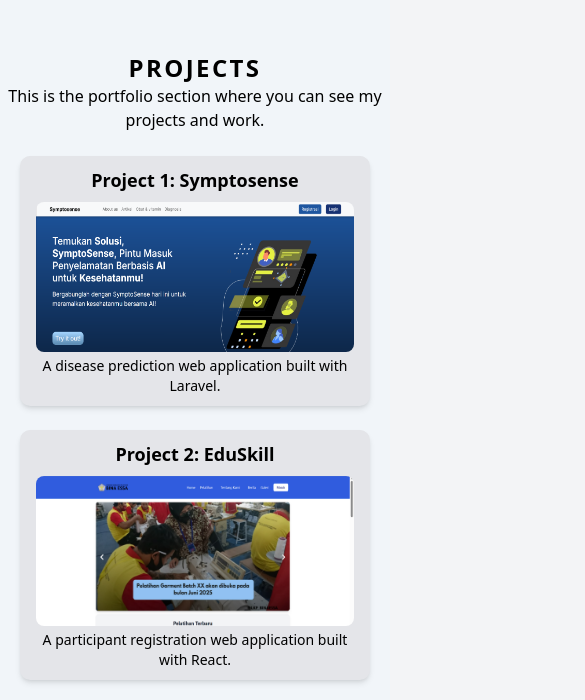
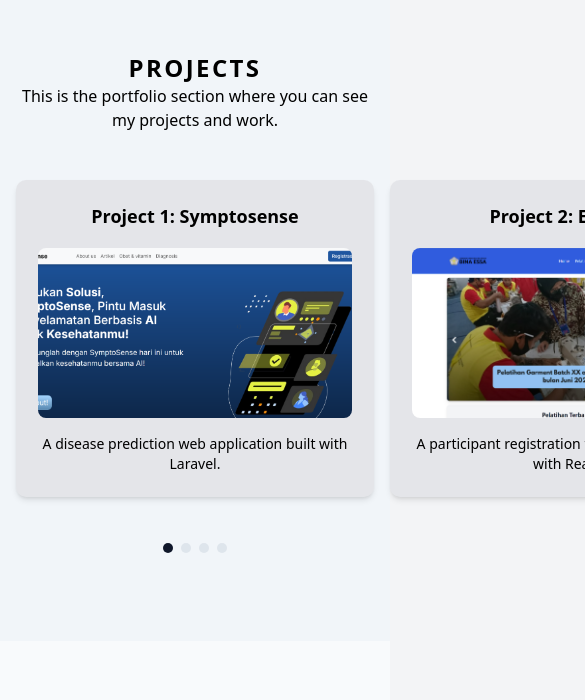
Before and after one commit to Revou-FSSE-Feb26/milestone-1-Sayiki, a plain HTML site: page index.html in a window 390 px wide. Shown: the part 2384-3084 px from the top of the page, 585 px wide, since content can reach past the window. Drawn offline with nearby package versions, Linux system fonts and the light colour scheme.

Commit message:
Add Swiper initialization for project carousel with responsive settings

```diff
--- a/css/index.css
+++ b/css/index.css
@@ -23,6 +23,122 @@ article:hover {
 
 html {
   scroll-behavior: smooth;
+}
+
+.project-swiper {
+  max-width: 1200px;
+  margin: 0 auto;
+  padding-bottom: 8px;
+  position: relative;
+  overflow: visible;
+}
+
+.project-swiper .swiper-wrapper {
+  align-items: stretch;
+}
+
+#portfolio .project-card {
+  display: flex;
+  flex-direction: column;
+  justify-content: flex-start;
+  align-items: center;
+  width: auto;
+  height: auto;
+  min-height: 330px;
+  padding: 28px;
+  color: inherit;
+  text-decoration: none;
+  transition:
+    box-shadow 0.25s ease,
+    transform 0.25s ease;
+}
+
+#portfolio .project-card figure {
+  display: flex;
+  flex: 1;
+  flex-direction: column;
+  gap: 16px;
+  justify-content: flex-start;
+  width: 100%;
+}
+
+#portfolio .project-card h3 {
+  width: 100%;
+  margin-bottom: 18px;
+  padding-bottom: 0;
+  text-align: center;
+}
+
+#portfolio .project-card figcaption {
+  margin-top: 0;
+  line-height: 1.45;
+}
+
+#portfolio .project-card:hover {
+  box-shadow: 0 12px 24px rgba(15, 23, 42, 0.16);
+  transform: translateY(-4px);
+  cursor: pointer;
+}
+
+.project-swiper-controls {
+  display: flex;
+  align-items: center;
+  justify-content: center;
+  gap: 28px;
+  min-height: 44px;
+  margin-top: 28px;
+}
+
+.project-swiper .swiper-button-next,
+.project-swiper .swiper-button-prev {
+  position: static;
+  flex: 0 0 40px;
+  margin: 0;
+  color: #0f172a;
+  width: 40px;
+  height: 40px;
+  border-radius: 50%;
+  padding: 10px;
+  box-shadow: 0 2px 8px rgba(0, 0, 0, 0.15);
+}
+
+.project-swiper .swiper-button-next:hover,
+.project-swiper .swiper-button-prev:hover {
+  background: #f8fafc;
+}
+
+.project-swiper .swiper-button-next::after,
+.project-swiper .swiper-button-prev::after {
+  font-size: 20px !important;
+  font-weight: bold;
+}
+
+.project-swiper .swiper-pagination-bullet {
+  background: #94a3b8 !important;
+  width: 10px;
+  height: 10px;
+}
+
+.project-swiper .swiper-pagination-bullet-active {
+  background: #0f172a !important;
+}
+
+.project-swiper .swiper-pagination {
+  position: static;
+  width: auto !important;
+  transform: none !important;
+}
+
+@media (max-width: 768px) {
+  #portfolio .project-card {
+    min-height: 300px;
+    padding: 22px;
+  }
+
+  .project-swiper .swiper-button-next,
+  .project-swiper .swiper-button-prev {
+    display: none;
+  }
 }
 
 .contact-table {
@@ -91,9 +207,10 @@ html {
     blink-caret 0.75s step-end infinite;
 }
 
-#portfolio article img {
+#portfolio .project-card img {
   width: 100%;
-  height: 150px;
+  height: 170px;
+  object-fit: cover;
   object-position: center;
 }
 
--- a/index.html
+++ b/index.html
@@ -4,7 +4,6 @@
     <meta charset="UTF-8" />
     <meta name="viewport" content="width=device-width, initial-scale=1.0" />
     <title>Arzaq's Web Portofolio</title>
-    <link href="css/index.css" rel="stylesheet" />
     <link
       rel="stylesheet"
       href="https://cdn.jsdelivr.net/gh/devicons/devicon@latest/devicon.min.css"
@@ -13,6 +12,11 @@
       rel="stylesheet"
       href="https://cdnjs.cloudflare.com/ajax/libs/font-awesome/6.5.1/css/all.min.css"
     />
+    <link
+      rel="stylesheet"
+      href="https://cdn.jsdelivr.net/npm/swiper@12/swiper-bundle.min.css"
+    />
+    <link href="css/index.css" rel="stylesheet" />
     <script src="https://cdn.jsdelivr.net/npm/@tailwindcss/browser@4"></script>
   </head>
   <body class="flex flex-col font-sans-serif bg-gray-100">
@@ -257,9 +261,9 @@
       </section>
       <section
         id="portfolio"
-        class="bg-slate-100 py-24 max-md:py-16 scroll-mt-16"
+        class="bg-slate-100 py-24 px-4 max-md:py-16 scroll-mt-16"
       >
-        <div class="flex justify-center items-center flex-col mb-4">
+        <div class="flex justify-center items-center flex-col mb-10">
           <h2 class="text-center font-bold tracking-widest text-2xl">
             PROJECTS
           </h2>
@@ -268,10 +272,10 @@
             work.
           </p>
         </div>
-        <div class="flex flex-row flex-wrap gap-6 justify-center items-center">
-          <!-- <a href="#portfolio"> -->
+        <div class="project-swiper swiper">
+          <div class="swiper-wrapper">
             <article
-            class="bg-[#E4E5E9] p-4 rounded-xl shadow-md w-full max-w-sm"
+              class="project-card bg-[#E4E5E9] rounded-xl shadow-md swiper-slide"
             >
               <h3 class="font-bold text-lg pb-2">Project 1: Symptosense</h3>
               <figure>
@@ -285,10 +289,8 @@
                 </figcaption>
               </figure>
             </article>
-          <!-- </a> -->
-          <!-- <a href="#portfolio"> -->
             <article
-            class="bg-[#E4E5E9] p-4 rounded-xl shadow-md w-full max-w-sm"
+              class="project-card bg-[#E4E5E9] rounded-xl shadow-md swiper-slide"
             >
               <h3 class="font-bold text-lg pb-2">Project 2: EduSkill</h3>
               <figure>
@@ -302,10 +304,8 @@
                 </figcaption>
               </figure>
             </article>
-          <!-- </a> -->
-          <!-- <a href="#portfolio"> -->
             <article
-            class="bg-[#E4E5E9] p-4 rounded-xl shadow-md w-full max-w-sm"
+              class="project-card bg-[#E4E5E9] rounded-xl shadow-md swiper-slide"
             >
               <h3 class="font-bold text-lg pb-2">Project 3: Caldera Insight</h3>
               <figure>
@@ -315,12 +315,36 @@
                   class="w-full h-auto rounded-lg"
                 />
                 <figcaption class="mt-1 text-sm text-center">
-                A tourist attraction data management web application built with
-                Codeigniter.
+                  A tourist attraction data management web application built
+                  with Codeigniter.
                 </figcaption>
               </figure>
             </article>
-          <!-- </a> -->
+            <a
+              target="_blank"
+              rel="noopener noreferrer"
+              href="https://revofun.site"
+              class="project-card bg-[#E4E5E9] rounded-xl shadow-md swiper-slide"
+            >
+              <h3 class="font-bold text-lg pb-2">Project 4: REVOFUN</h3>
+              <figure>
+                <img
+                  src="assets/image4.png"
+                  alt="Project 4"
+                  class="w-full h-auto rounded-lg"
+                />
+                <figcaption class="mt-1 text-sm text-center">
+                  A web application for playing website games built with
+                  Javascript and HTML.
+                </figcaption>
+              </figure>
+            </a>
+          </div>
+          <div class="project-swiper-controls">
+            <div class="swiper-button-prev"></div>
+            <div class="swiper-pagination"></div>
+            <div class="swiper-button-next"></div>
+          </div>
         </div>
       </section>
       <section
@@ -585,5 +609,7 @@
         </a>
       </div>
     </footer>
+    <script src="https://cdn.jsdelivr.net/npm/swiper@12/swiper-bundle.min.js"></script>
+    <script src="js/index.js"></script>
   </body>
 </html>
--- /dev/null
+++ b/js/index.js
@@ -0,0 +1,30 @@
+const projectSwiper = new Swiper(".project-swiper", {
+  slidesPerView: 1,
+  slidesPerGroup: 1,
+  spaceBetween: 16,
+  grabCursor: true,
+  watchOverflow: true,
+
+  breakpoints: {
+    768: {
+      slidesPerView: 2,
+      slidesPerGroup: 2,
+      spaceBetween: 20,
+    },
+    1024: {
+      slidesPerView: 3,
+      slidesPerGroup: 3,
+      spaceBetween: 24,
+    },
+  },
+
+  pagination: {
+    el: ".project-swiper .swiper-pagination",
+    clickable: true,
+  },
+
+  navigation: {
+    nextEl: ".project-swiper .swiper-button-next",
+    prevEl: ".project-swiper .swiper-button-prev",
+  },
+});
```
Also changed, not shown: assets/image4.png (added). Lines whose indentation alone changed are shown as unchanged.
